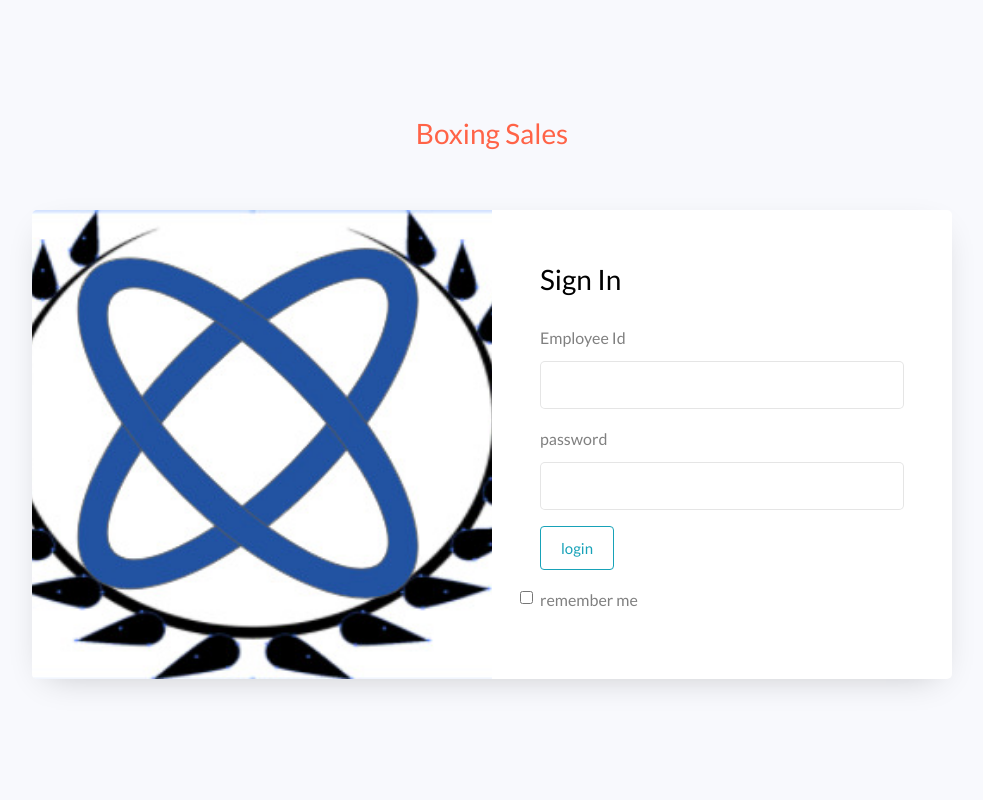
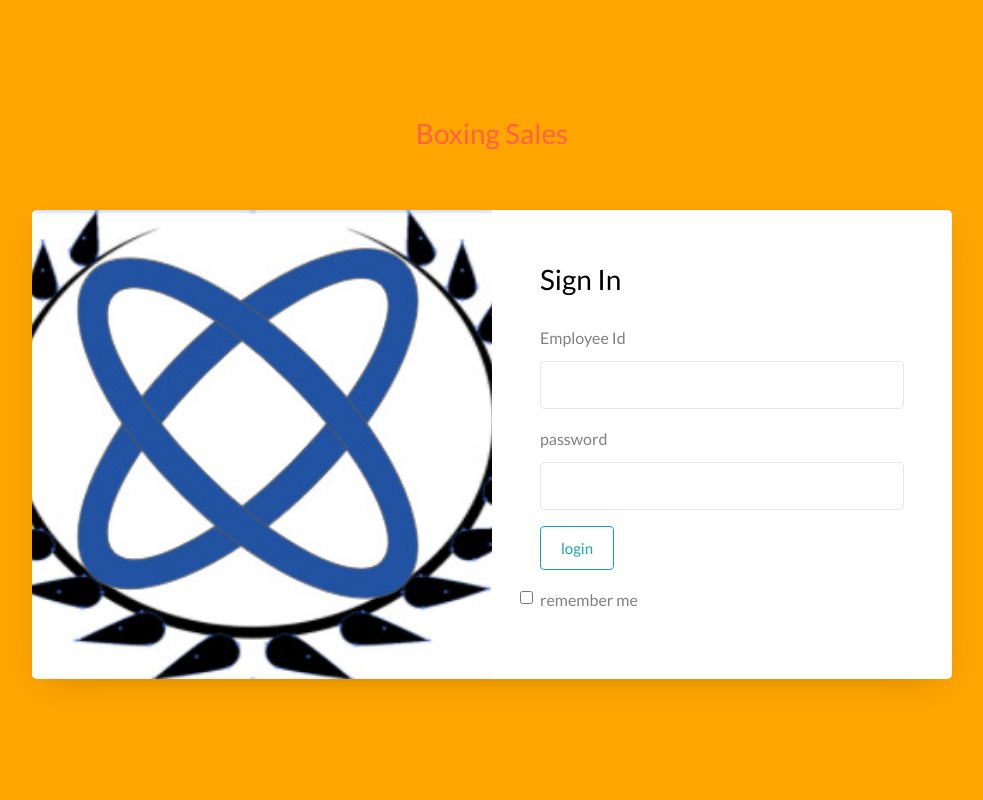
Before and after one commit to koshtony/boxing, a Flask app: page / in a window 1280 px wide. Shown: the whole page, without its empty margins (148-1131 px from the left). Run offline with Flask 2, Linux system fonts and the light colour scheme; data comes from the database, SQL or seed files in the repository; some libraries are stand-ins or nearby versions.

Commit message:
set background color

```diff
--- a/template/login.html
+++ b/template/login.html
@@ -11,7 +11,7 @@
 	<link rel="stylesheet" href="https://stackpath.bootstrapcdn.com/font-awesome/4.7.0/css/font-awesome.min.css">
 
 	<link rel="stylesheet" href="static/s1.css">
-	<body>
+	<body style="background-color:orange">
 
 	<section class="ftco-section">
 		<div class="container">
```
